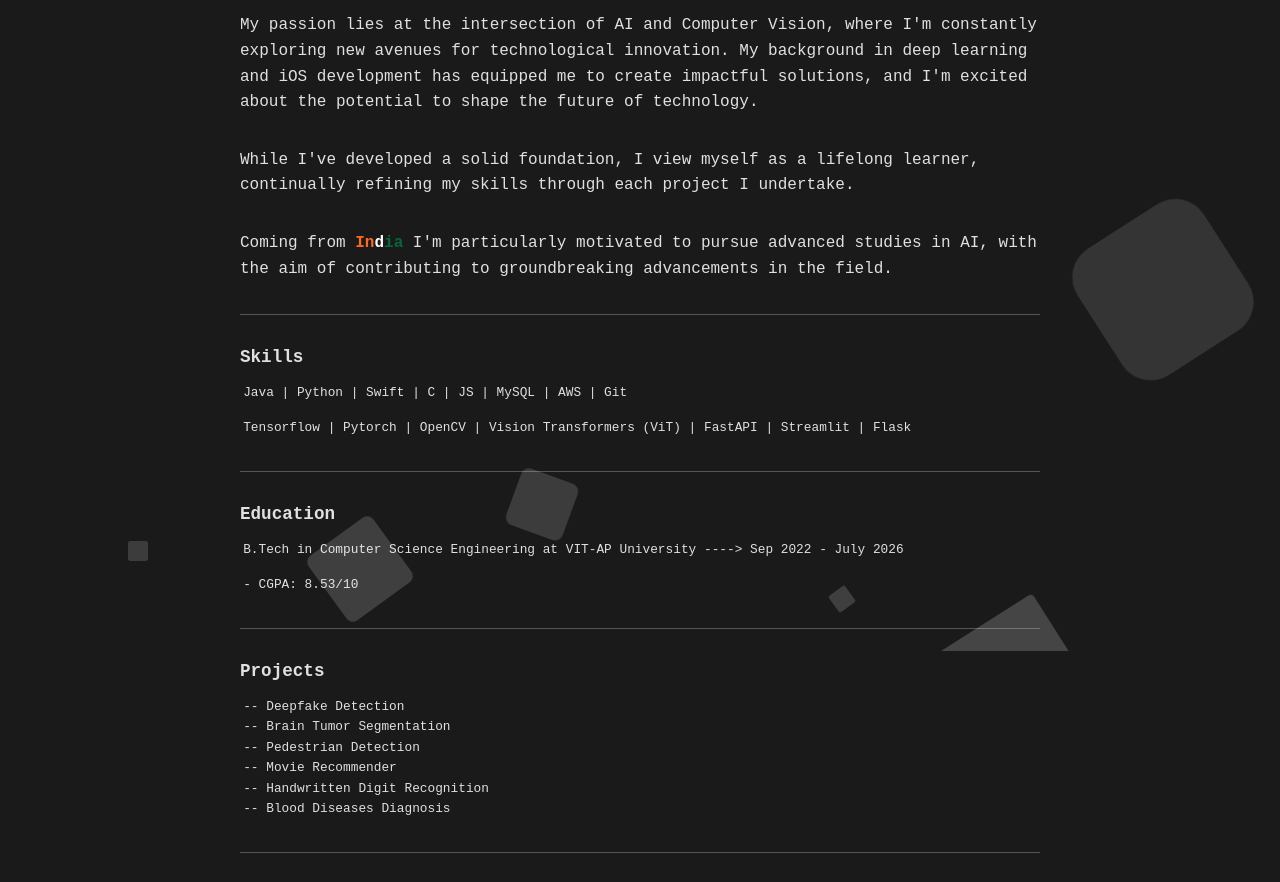
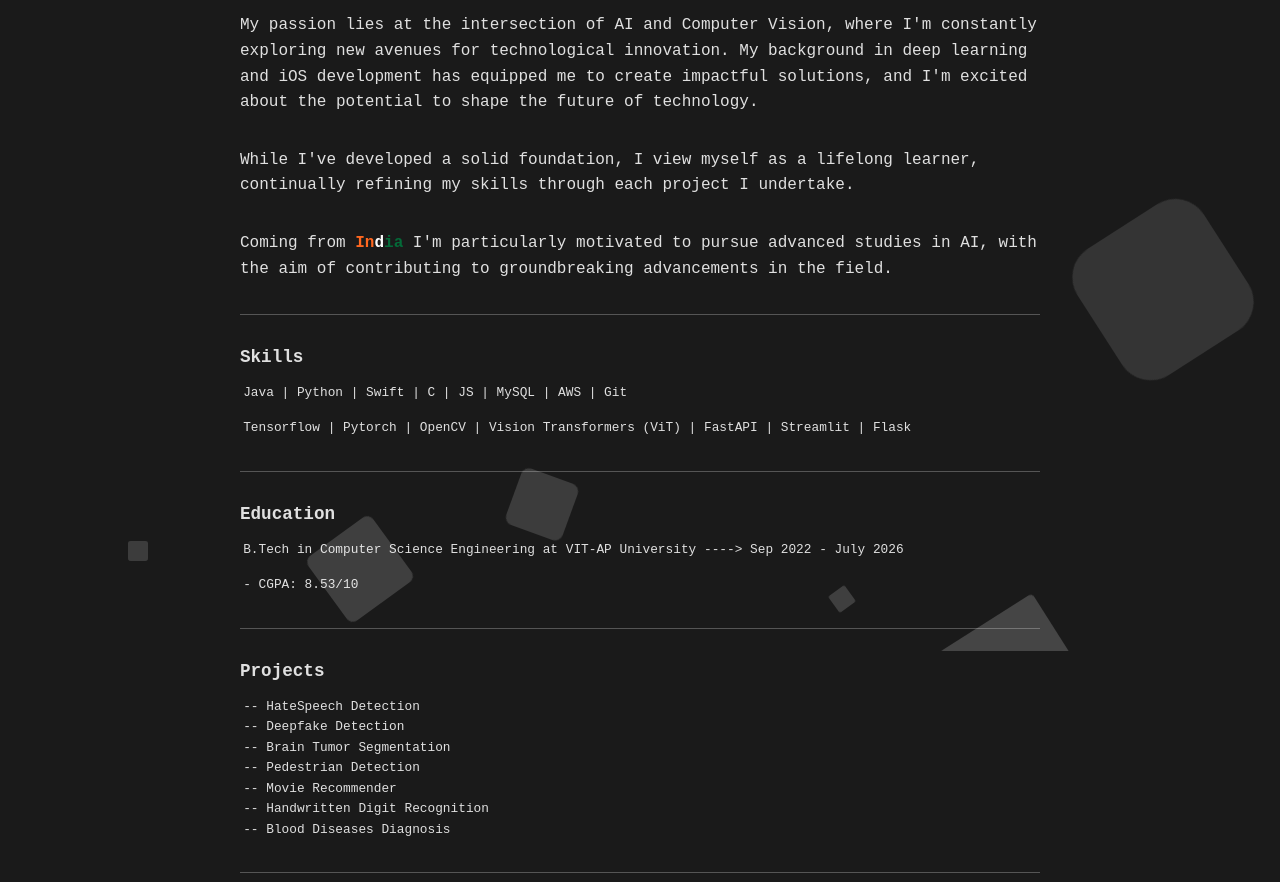
Before and after one commit to AdityaKumar1009/hi, a plain HTML site: page docs/index.html in a window 1280 px wide. Shown: the part 149-1031 px from the top of the page. Drawn offline with Linux system fonts and the light colour scheme.

Commit message:
Update index.html
Signed-off-by: Aditya Kumar Singh  <72141695+AdityaKumar1009@users.noreply.github.com>

```diff
--- a/docs/index.html
+++ b/docs/index.html
@@ -297,6 +297,7 @@
         <div class="recent-posts">
             <p2><b>Projects</b></p2>
         </div>
+        <p3><a href="https://github.com/AdityaKumar1009/Hate-Speech" target="_blank">-- HateSpeech Detection</a></p3><br>
 
         <p3><a href="https://github.com/AdityaKumar1009/Deepfake-Detection-EfficientNet_b0" target="_blank">-- Deepfake Detection</a></p3><br>
 
```
